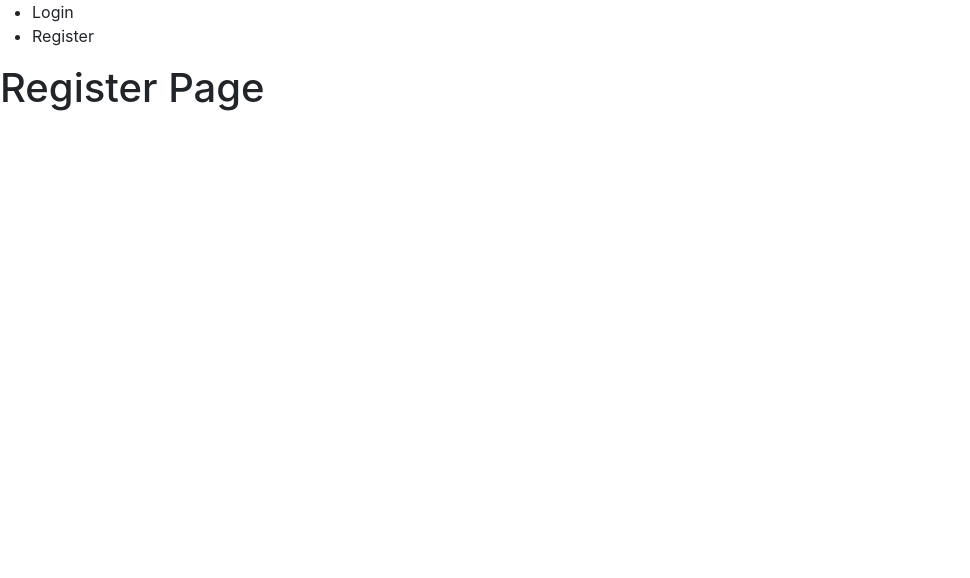
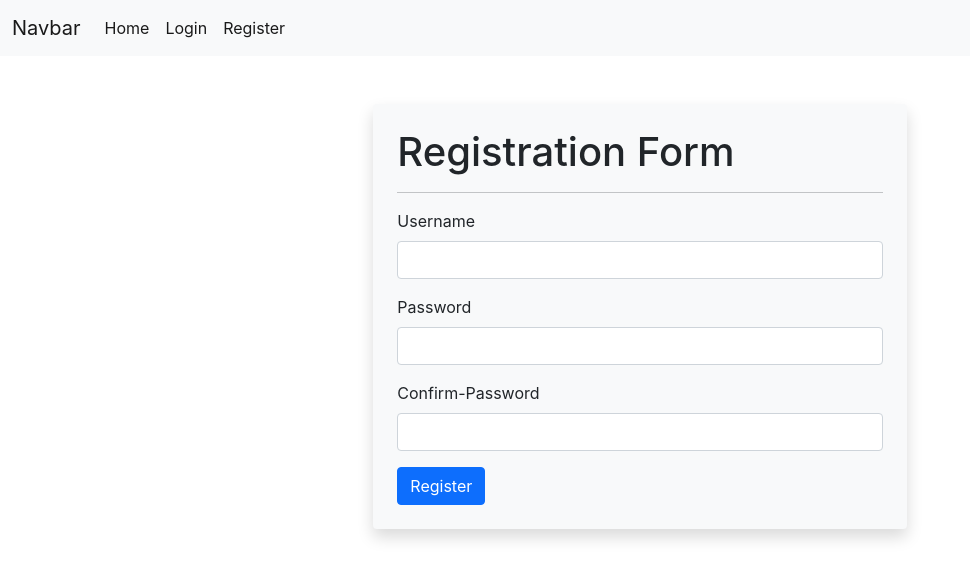
Before and after one commit to Johan-Gunawan/movie, a React (Create React App) app: page /register in a window 1280 px wide. Shown: the top 578 px of the page, without its empty margins (0-970 px from the left). Built offline with nearby package versions, Linux system fonts and the light colour scheme.

Commit message:
Add Login and Register Form

```diff
--- a/src/login_component/Login.js
+++ b/src/login_component/Login.js
@@ -1,9 +1,51 @@
-function Login() {
-    return (
-      <div className="login-container">
+import React from "react";
 
-      </div>
-    );
-  }
+class Login extends React.Component {
+    constructor(props){
+        super(props);
 
-  export default Login;
+        this.state = {
+            valueUsername : '',
+            valuePassword : ''
+        }
+    }
+
+    handleUsernameChange = (event) => {
+        this.setState({
+            valueUsername : event.target.value
+        })
+    }
+
+    handlePasswordChange = (event) => {
+        this.setState({
+            valuePassword : event.target.value
+        })
+    }
+
+    handleSubmit = (event) => {
+        alert(`Username : ${this.state.valueUsername} Password : ${this.state.valuePassword}`);
+    }
+
+
+    render(){
+        return (
+            <div className="login-container container col-md-5 col-12 mt-5 bg-light rounded shadow p-4">
+                <h1>Login Form</h1>
+                <hr />
+                <form onSubmit={this.handleSubmit}>
+                    <div class="mb-3">
+                        <label for="username" class="form-label">Username</label>
+                        <input type="text" className="form-control" id="username" value={this.state.valueUsername} onChange={this.handleUsernameChange} />
+                    </div>
+                    <div class="mb-3">
+                        <label for="password" class="form-label">Password</label>
+                        <input type="password" class="form-control" id="password" value={this.state.valuePassword} onChange={this.handlePasswordChange} />
+                    </div>
+                    <button type="submit" class="btn btn-primary">Login</button>
+                </form>
+            </div>
+        );
+    }
+}
+
+export default Login;
--- a/src/navbar_component/Navbar.js
+++ b/src/navbar_component/Navbar.js
@@ -1,12 +1,29 @@
+import {Link} from 'react-router-dom'
+
 function Navbar() {
     return (
-      <nav className="navbar_container">
-          <ul>
-                <li>Login</li>
-                <li>Register</li>
-          </ul>
-      </nav>
+		<nav className="navbar navbar-expand-lg navbar-light bg-light">
+			<div className="container-fluid">
+				<a className="navbar-brand" href="#">Navbar</a>
+				<button className="navbar-toggler" type="button" data-bs-toggle="collapse" data-bs-target="#navbarSupportedContent" aria-controls="navbarSupportedContent" aria-expanded="false" aria-label="Toggle navigation">
+				<span className="navbar-toggler-icon"></span>
+				</button>
+				<div className="collapse navbar-collapse" id="navbarSupportedContent">
+				<ul className="navbar-nav me-auto mb-2 mb-lg-0">
+					<li className="nav-item">
+						<Link to="/" className="nav-link active" aria-current="page" href="#">Home</Link>
+					</li>
+					<li className="nav-item">
+						<Link to="/login" className="nav-link active" aria-current="page" href="#">Login</Link>
+					</li>
+					<li className="nav-item">
+						<Link to="/register" className="nav-link active" aria-current="page" href="#">Register</Link>
+					</li>
+				</ul>
+				</div>
+			</div>
+			</nav>
     );
-  }
+}
 
-  export default Navbar;
+export default Navbar;
--- a/src/register_component/Register.js
+++ b/src/register_component/Register.js
@@ -1,9 +1,69 @@
-function Register() {
-    return (
-      <div className="register_container">
-        <h1>Register Page</h1>
-      </div>
-    );
-  }
+import React from "react";
 
+class Register extends React.Component{
+	constructor(props){
+		super(props);
+		this.state = {
+            valueUsername : '',
+            valuePassword : '',
+			valueChangePassword : ''
+        }
+	}
+
+
+    handleUsernameChange = (event) => {
+        this.setState({
+            valueUsername : event.target.value
+        })
+    }
+
+    handlePasswordChange = (event) => {
+        this.setState({
+            valuePassword : event.target.value
+        })
+    }
+
+	handleConfirmPasswordChange = (event) => {
+		this.setState({
+			valueChangePassword : event.target.value
+		})
+	}
+
+    handleSubmit = (event) => {
+        alert(`Username : ${this.state.valueUsername} Password : ${this.state.valuePassword}`);
+    }
+
+	render(){
+		return (
+			<div className="register_container container col-5 mt-5 bg-light rounded shadow p-4">
+				<h1>Registration Form</h1>
+				<hr />
+				<form onSubmit={this.handleSubmit}>
+                    <div class="mb-3">
+                        <label for="username" class="form-label">Username</label>
+                        <input type="text" className="form-control" id="username" value={this.state.valueUsername} onChange={this.handleUsernameChange} />
+						<div className="invalid-feedback">
+							{this.usernameError}
+						</div>
+                    </div>
+                    <div class="mb-3">
+                        <label for="password" class="form-label">Password</label>
+                        <input type="password" class="form-control" id="password" value={this.state.valuePassword} onChange={this.handlePasswordChange} />
+						<div className="invalid-feedback">
+							{this.passwordError}
+						</div>
+                    </div>
+					<div class="mb-3">
+                        <label for="password" class="form-label">Confirm-Password</label>
+                        <input type="password" class="form-control" id="password" value={this.state.valuePassword} onChange={this.handlePasswordChange} />
+						<div className="invalid-feedback">
+							{this.confirmPasswordError}
+						</div>
+                    </div>
+                    <button type="submit" class="btn btn-primary">Register</button>
+                </form>
+			</div>
+		)
+	}
+}
 export default Register;
```
Also changed, not shown: 1 other file (tests, documents, lock files or other folders).
